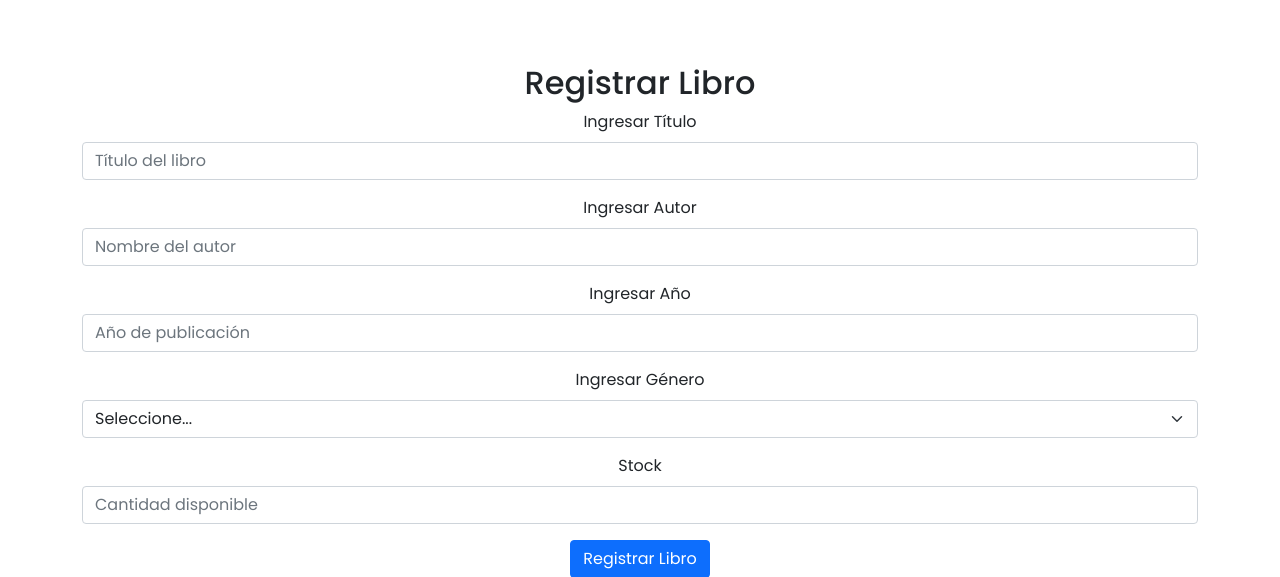
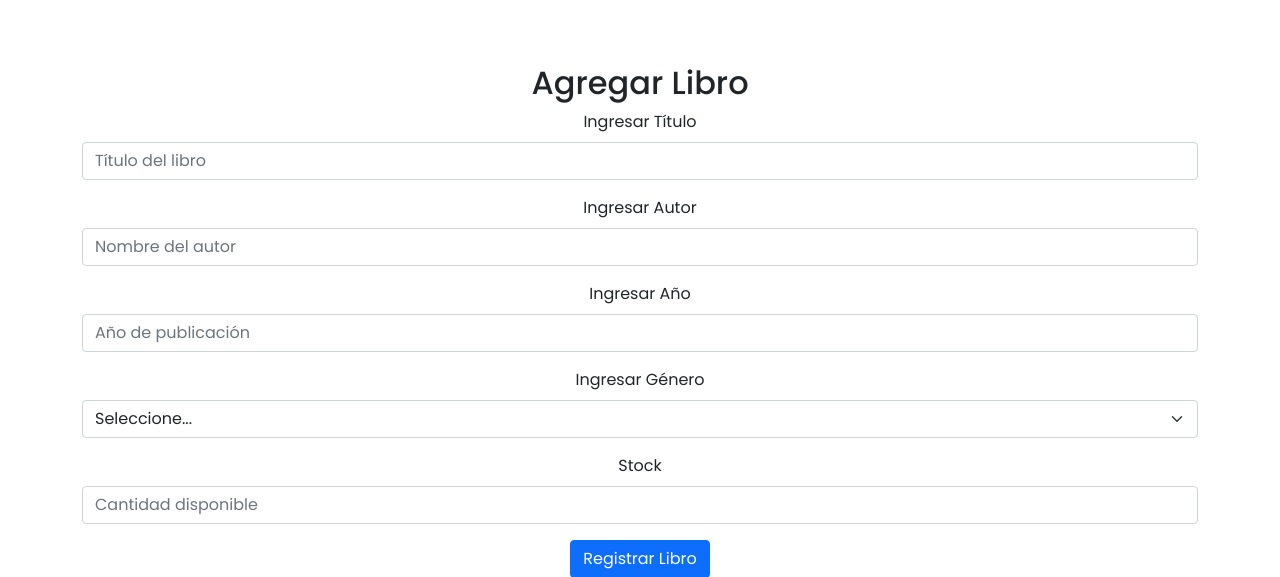
Before and after one commit to Luudeus/EcoLogic, a Flask app: page /agregar-libros in a window 1280 px wide. Shown: the part 114-691 px from the top of the page. Run offline with Flask 3, Linux system fonts and the light colour scheme; some libraries are stand-ins or nearby versions.

Commit message:
Change Registrar libro to agregar libro

```diff
--- a/templates/agregar-libros.html
+++ b/templates/agregar-libros.html
@@ -6,7 +6,7 @@ Registrar Libro
 
 {% block main %}
 <div class="container mt-3">
-    <h2>Registrar Libro</h2>
+    <h2>Agregar Libro</h2>
     <form>
         <div class="mb-3">
             <label for="inputTitle" class="form-label">Ingresar Título</label>
```
